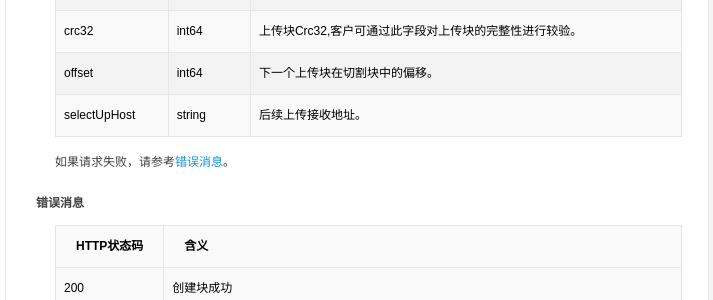
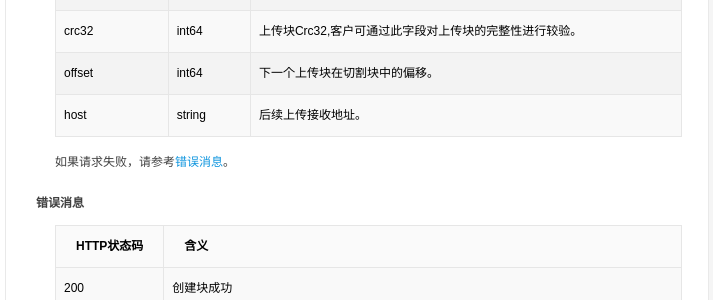
Before and after one commit to qiniu/developer.qiniu.com, a Jekyll site: the page built from docs/v6/api/reference/up/mkblk.md, in a window 1280 px wide and 1400 px high, scrolled down 1614 px. Shown: the part 152-452 px from the top of the window, without its empty margins (412-1125 px from the left). Built offline with Jekyll 4.4.1, drawn with Linux system fonts in a browser that asks for light colours; nearby versions of some CDN libraries; library files that are not in the unit come from our copies; some of the changed text lies outside the part shown.

Commit message:
修正返回值的字段名。

````diff
--- a/docs/v6/api/reference/up/mkblk.md
+++ b/docs/v6/api/reference/up/mkblk.md
@@ -79,7 +79,7 @@ Content-Type  | 正常情况下该值将被设为`application/json`，表示返
     "checksum":     "<Checksum      string>",
     "crc32":         <Crc32         int64>,
     "offset":        <Offset        int64>,
-    "selectUpHost": "<SelectUpHost  string>"
+    "host":         "<Host          string>"
 }
 ```
 
@@ -91,7 +91,7 @@ ctx            | string | 服务端上传控制字段，后继上传及生成文
 checksum       | string | 上传块校验码。
 crc32          | int64  | 上传块Crc32,客户可通过此字段对上传块的完整性进行较验。
 offset         | int64  | 下一个上传块在切割块中的偏移。
-selectUpHost   | string | 后续上传接收地址。
+host           | string | 后续上传接收地址。
 
 如果请求失败，请参考[错误消息](#error-messages)。
 
@@ -153,7 +153,7 @@ X-Reqid: swEAAMipp-5bIjMT
     "checksum":     "checksum",
     "crc32":        1345,
     "offset":       0,
-    "selectUpHost": "http://up.qiniu.com"
+    "host":         "http://up-nb-5.qbox.me"
 }
 ```
 
````
Also changed, not shown: docs/v6/api/reference/up/bput.md (+3 -3 lines), docs/v6/api/reference/up/mkfile.md (+1 -1 lines).
